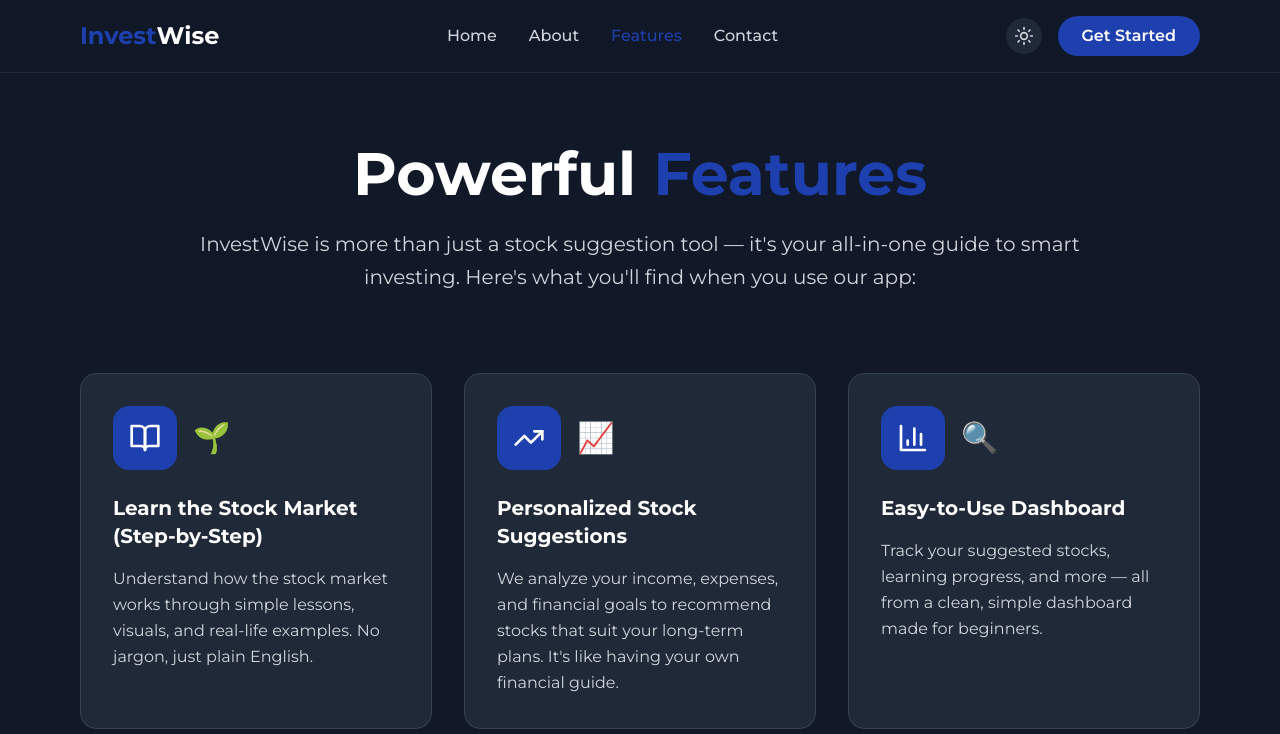
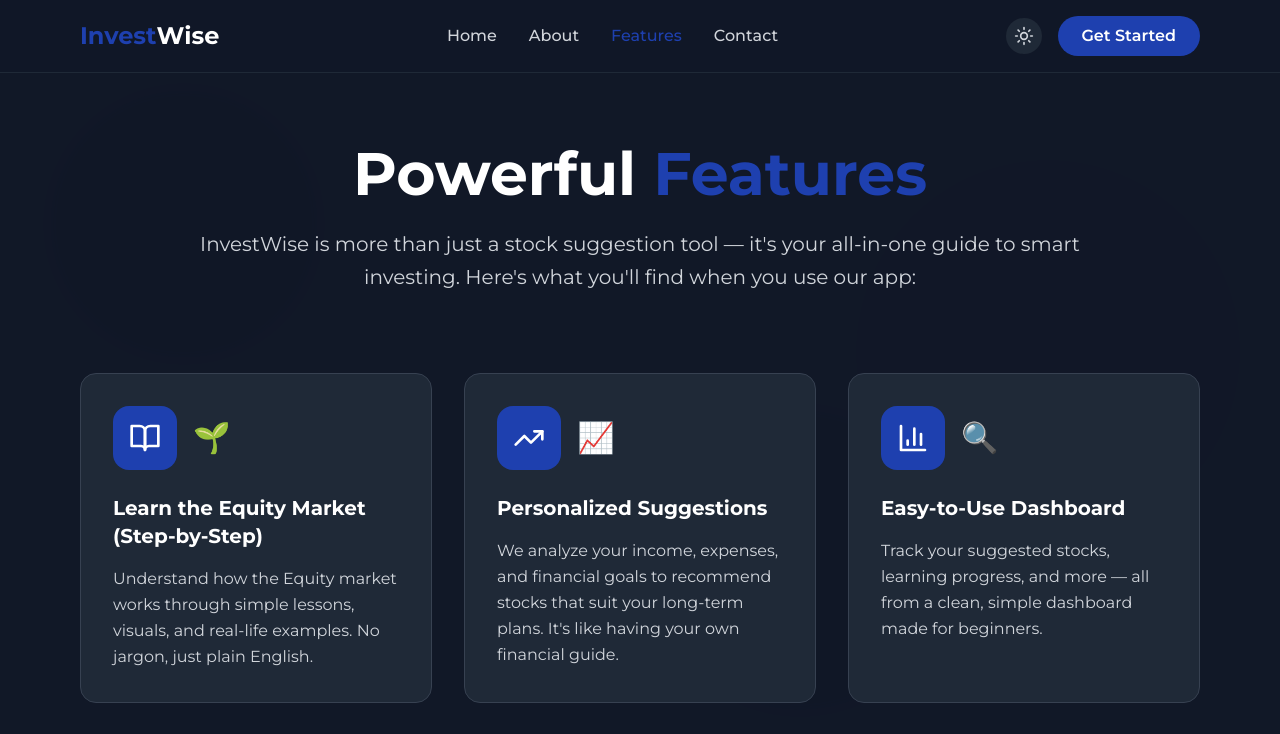
Before and after one commit to Munigate/InvestWise, a React (Vite) app: page /features in a window 1280 px wide. Shown: the top 734 px of the page. Built offline with nearby package versions, Linux system fonts and the light colour scheme.

Commit message:
Updated Features.tsx

```diff
--- a/src/pages/Features.tsx
+++ b/src/pages/Features.tsx
@@ -10,13 +10,13 @@ const Features: React.FC<FeaturesProps> = ({ isDark }) => {
     {
       icon: BookOpen,
       emoji: '🌱',
-      title: 'Learn the Stock Market (Step-by-Step)',
-      description: 'Understand how the stock market works through simple lessons, visuals, and real-life examples. No jargon, just plain English.'
+      title: 'Learn the Equity Market (Step-by-Step)',
+      description: 'Understand how the Equity market works through simple lessons, visuals, and real-life examples. No jargon, just plain English.'
     },
     {
       icon: TrendingUp,
       emoji: '📈',
-      title: 'Personalized Stock Suggestions',
+      title: 'Personalized Suggestions',
       description: 'We analyze your income, expenses, and financial goals to recommend stocks that suit your long-term plans. It\'s like having your own financial guide.'
     },
     {
```
